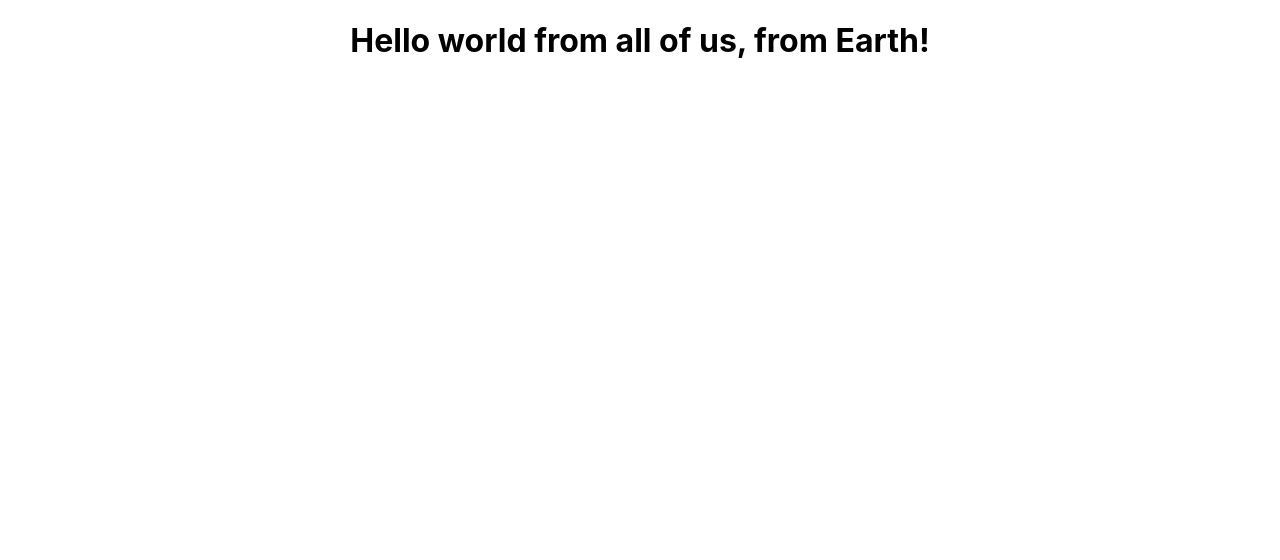
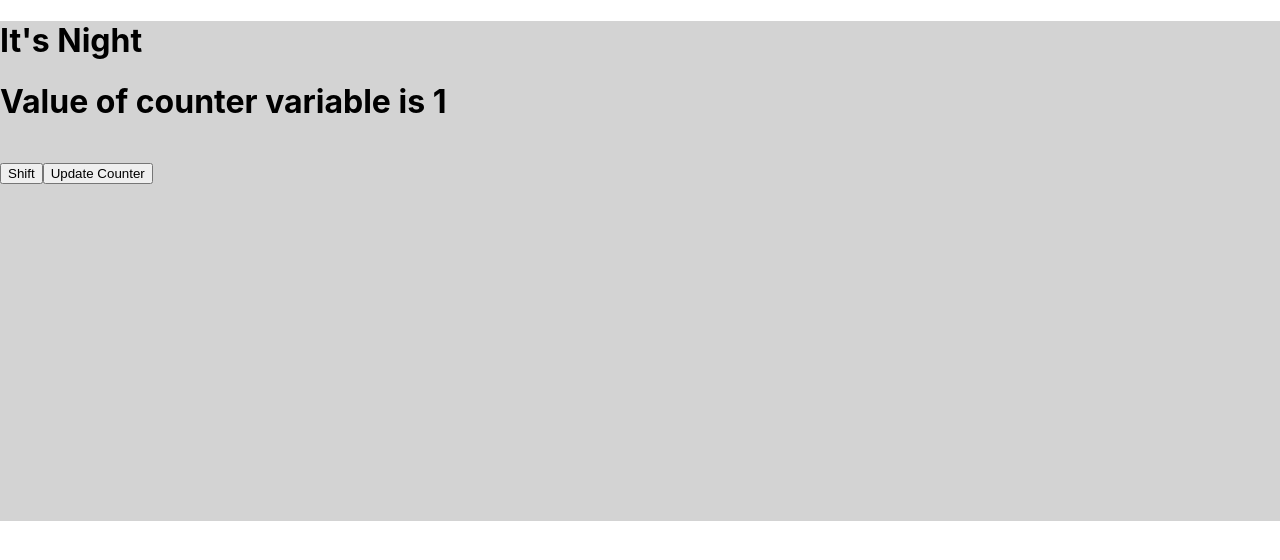
Before and after one commit to musabgulfam/bootcamp-react-app, a React (Create React App) app: page / in a window 1280 px wide. Shown: the top 560 px of the page. Built offline with nearby package versions, Linux system fonts and the light colour scheme.

Commit message:
Beginner react app
Created react app with a counter and more

```diff
--- a/src/App.css
+++ b/src/App.css
@@ -1,38 +1,9 @@
-.App {
-  text-align: center;
+.box{
+  height: 500px;
+  background-color: lightgray;
 }
 
-.App-logo {
-  height: 40vmin;
-  pointer-events: none;
+.dayLight{
+  height: 500px;
+  background-color: yellow;
 }
-
-@media (prefers-reduced-motion: no-preference) {
-  .App-logo {
-    animation: App-logo-spin infinite 20s linear;
-  }
-}
-
-.App-header {
-  background-color: #282c34;
-  min-height: 100vh;
-  display: flex;
-  flex-direction: column;
-  align-items: center;
-  justify-content: center;
-  font-size: calc(10px + 2vmin);
-  color: white;
-}
-
-.App-link {
-  color: #61dafb;
-}
-
-@keyframes App-logo-spin {
-  from {
-    transform: rotate(0deg);
-  }
-  to {
-    transform: rotate(360deg);
-  }
-}
--- a/src/App.js
+++ b/src/App.js
@@ -1,13 +1,29 @@
-import React from 'react';
-
-import './App.css';
+import React, {useState} from 'react';
+import './App.css'
+import {Message} from './Message'
 
 function App() {
+  let [count, setCount]=useState(1);
+  let [isDay, setDay]=useState(false);
   return (
-    <div className="App">
-     <h1>Hello world from all of us, from Earth!</h1>
+    <div className={`${isDay ? 'dayLight' : 'box'}`}>
+
+      <h1>It's {isDay ? "Morning" : "Night"}</h1>
+
+      <Message counter={count} />
+
+      <br />
+
+      <button onClick={()=>{
+        setDay(!isDay)
+      }}>Shift</button>
+
+      <button onClick={() => setCount(count + 1)}>
+        Update Counter
+      </button>
+
     </div>
-  );
+  )
 }
 
 export default App;
--- /dev/null
+++ b/src/Message.js
@@ -0,0 +1,5 @@
+import React from 'react';
+
+export function Message(props){
+  return <h1>Value of counter variable is {props.counter}</h1>
+}
```
